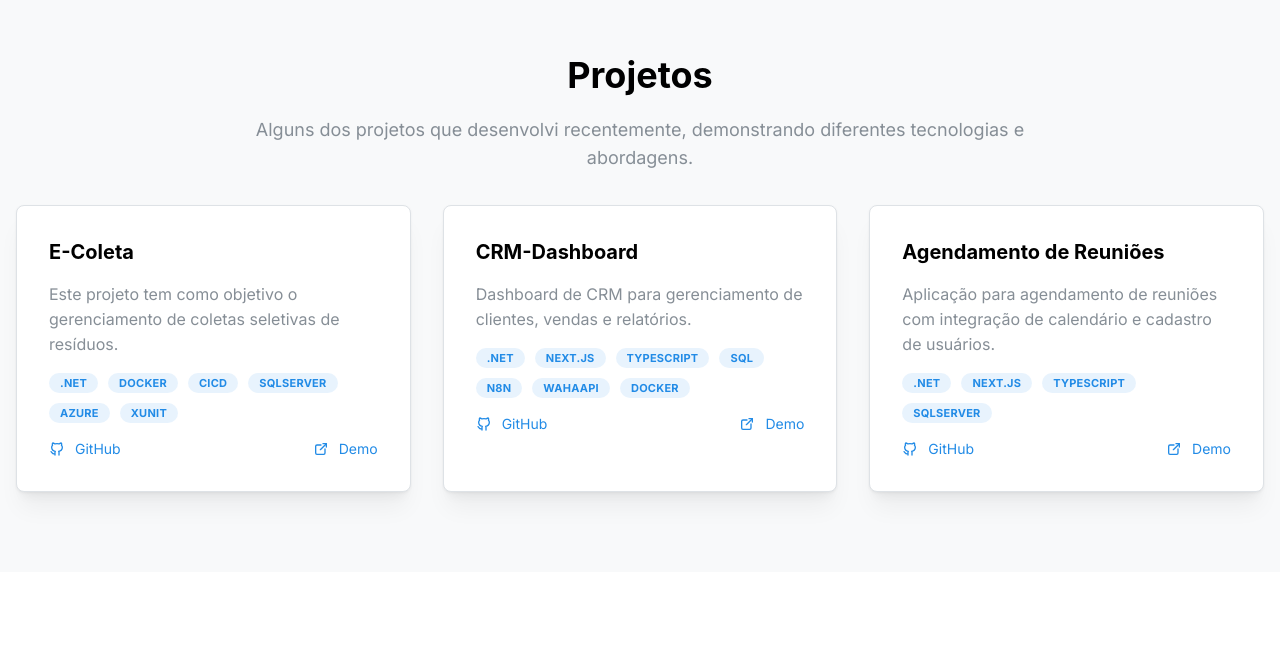
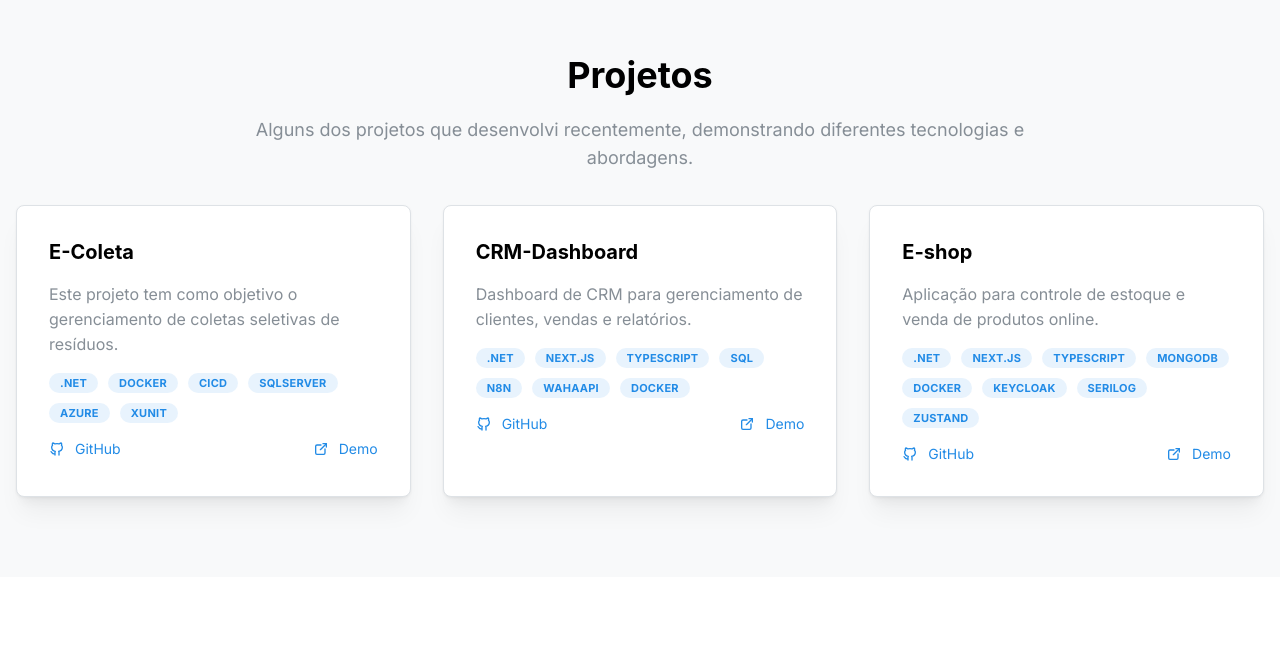
Before and after one commit to LucasAzevedoS/Portfolio, a Next.js app: page / in a window 1280 px wide. Shown: the part 1328-1987 px from the top of the page. Built offline with nearby package versions, Linux system fonts and the light colour scheme.

Commit message:
fix: att port

```diff
--- a/components/portfolio.tsx
+++ b/components/portfolio.tsx
@@ -82,21 +82,21 @@ export default function Portfolio() {
         "Este projeto tem como objetivo o gerenciamento de coletas seletivas de resíduos.",
       technologies: [".NET", "Docker", "CICD", "SQLServer", "Azure", "Xunit"],
       github: "https://github.com/LucasAzevedoS/CiCdDotNet",
-      demo: "https://demo.com",
+
     },
     {
       title: "CRM-Dashboard",
       description: "Dashboard de CRM para gerenciamento de clientes, vendas e relatórios.",
       technologies: [".NET", "Next.js", "TypeScript", "SQL", "N8N", "WAHAAPI", "Docker"],
       // github: "https://github.com",
-      // demo: "https://demo.com",
+
     },
     {
-      title: "Agendamento de Reuniões",
-      description: "Aplicação para agendamento de reuniões com integração de calendário e cadastro de usuários.",
-      technologies: [".NET", "Next.js", "TypeScript", "SQLServer"],
-      // github: "https://github.com",
-      // demo: "https://demo.com",
+      title: "E-shop",
+      description: "Aplicação para controle de estoque e venda de produtos online.",
+      technologies: [".NET", "Next.js", "TypeScript", "MongoDb", "Docker", "Keycloak", "Serilog", "Zustand"],
+      github: "https://github.com/LucasAzevedoS/Hypesoft",
+
     },
   ]
 
```
